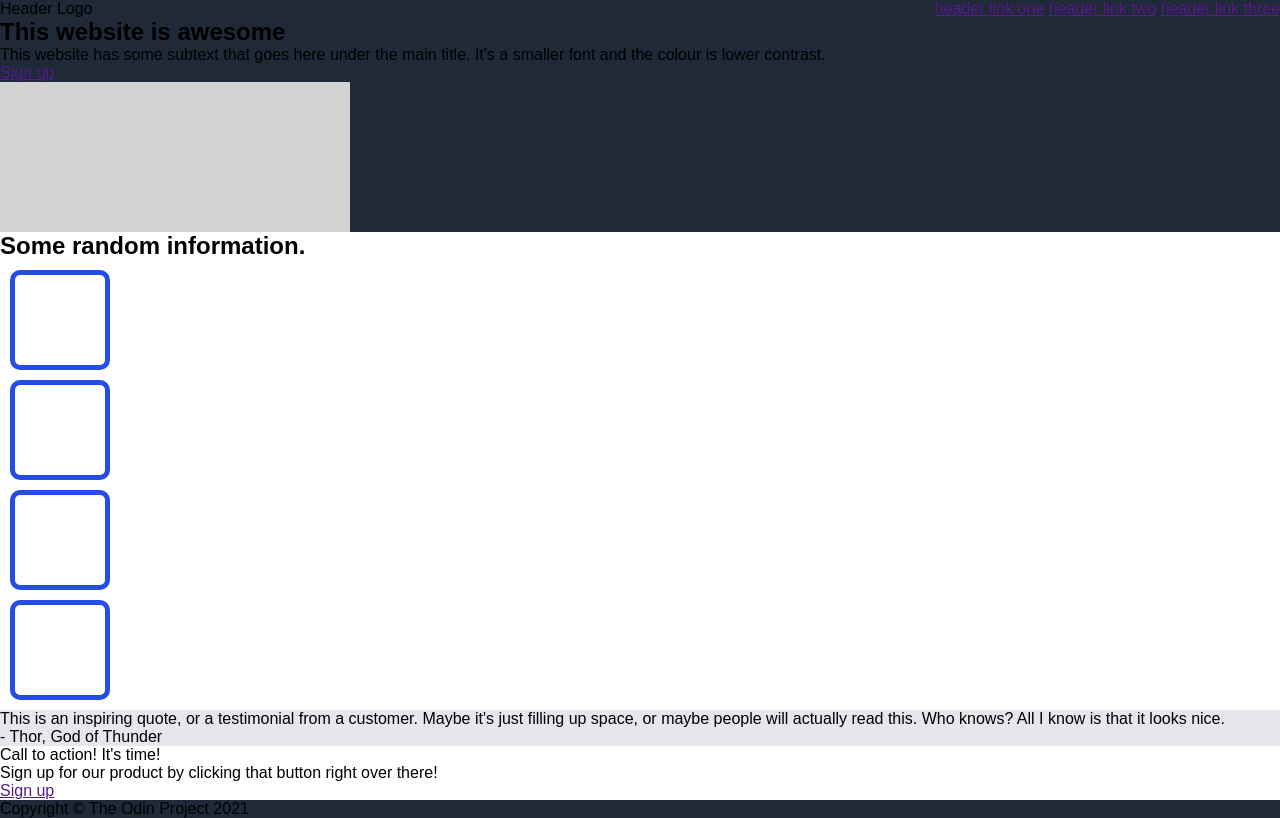
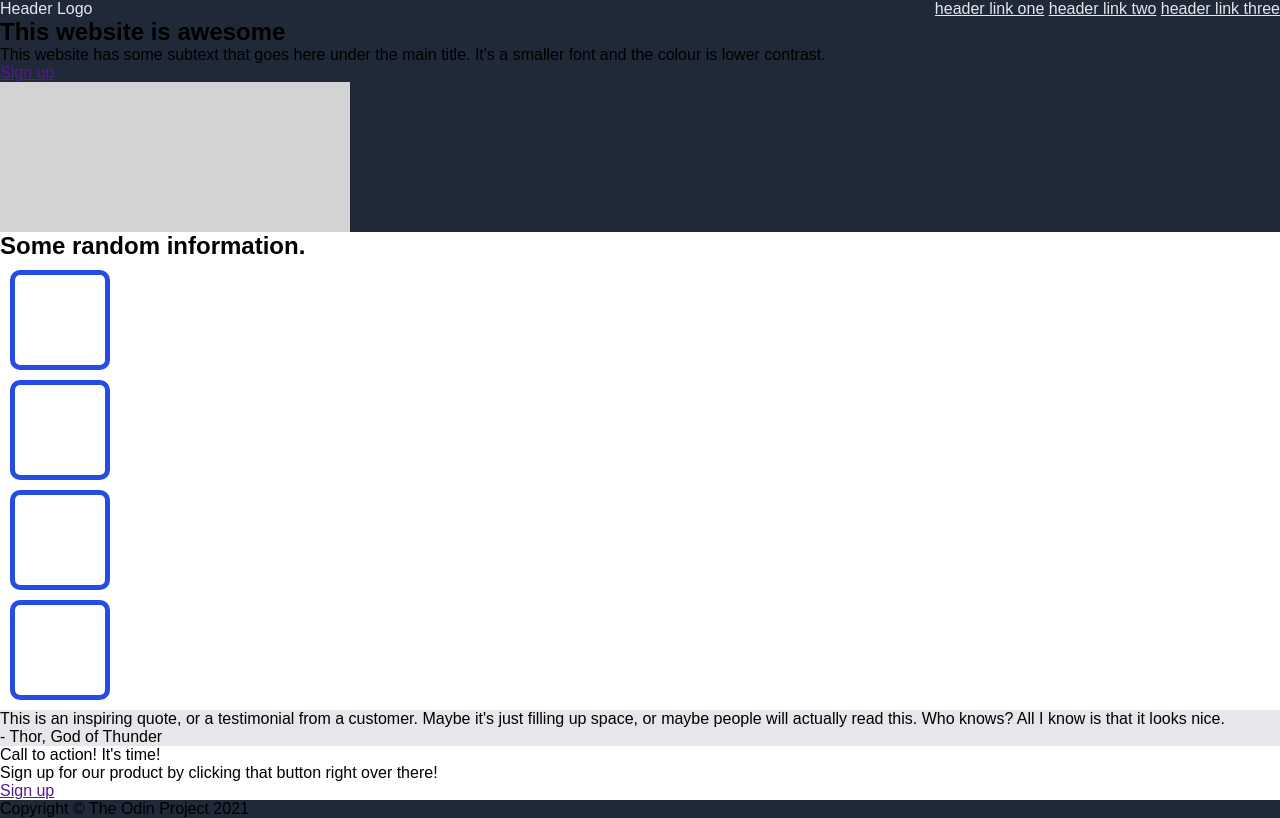
Before and after one commit to Wyv3e/landing-page, a plain HTML site: page index.html in a window 1280 px wide. Drawn offline with Linux system fonts and the light colour scheme.

Commit message:
add header text color

```diff
--- a/styles.css
+++ b/styles.css
@@ -12,6 +12,11 @@ header{
     display: flex;
     justify-content: space-between;
     background-color: #1F2937;
+    color: #E5E7EB;
+}
+
+.navbar-link{
+    color: #E5E7EB;
 }
 
 .main-section{
```
